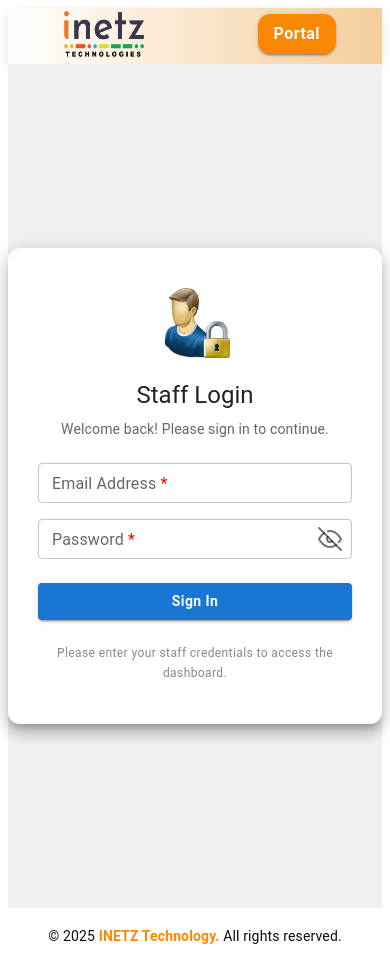
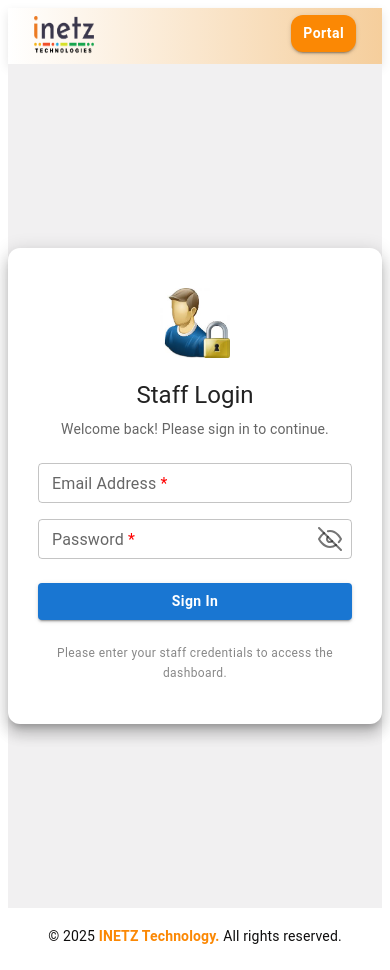
Before and after one commit to Puvitha-Git/inetz-admin, a React (Vite) app: page / in a window 390 px wide. Built offline with nearby package versions, Linux system fonts and the light colour scheme.

Commit message:
Seventh commit

```diff
--- a/src/components/Form.jsx
+++ b/src/components/Form.jsx
@@ -9,6 +9,7 @@ import IconButton from '@mui/material/IconButton';
 import InputAdornment from '@mui/material/InputAdornment';
 import { FiEye, FiEyeOff } from 'react-icons/fi';
 import lock from '../assets/lock.jpeg';
+
 
 const Form = () => {
   const navigate = useNavigate();
--- a/src/components/Navbar.jsx
+++ b/src/components/Navbar.jsx
@@ -11,6 +11,11 @@ const Logo = styled('img')(({ theme }) => ({
   height: 50,
   marginLeft: 40,
   paddingTop: 0,
+  [theme.breakpoints.down('sm')]: {
+    width: 60,
+    height: 40,
+    marginLeft: 10,
+  },
 }));
 
 const PortalButton = styled(Button)(({ theme }) => ({
@@ -25,6 +30,11 @@ const PortalButton = styled(Button)(({ theme }) => ({
   '&:hover': {
     backgroundColor: '#d24900d0',
   },
+  [theme.breakpoints.down('sm')]: {
+    marginRight: 10,
+    fontSize: 14,
+    padding: '6px 12px',
+  },
 }));
 
 const Navbar = () => {
@@ -33,7 +43,7 @@ const Navbar = () => {
       position="static"
       elevation={4}
       sx={{
-        backgroundImage: 'linear-gradient(90deg, #fff,rgb(245, 206, 156))',
+        backgroundImage: 'linear-gradient(90deg, #fff, rgb(245, 206, 156))',
         color: '#000',
         boxShadow: '0 4px 10px rgba(0, 0, 0, 0.1)',
         fontFamily: `'Segoe UI', sans-serif`,
@@ -43,9 +53,7 @@ const Navbar = () => {
         <Box display="flex" alignItems="center">
           <Logo src={logo} alt="Logo" />
         </Box>
-        <PortalButton variant="contained">
-          Portal
-        </PortalButton>
+        <PortalButton variant="contained">Portal</PortalButton>
       </Toolbar>
     </AppBar>
   );
```
